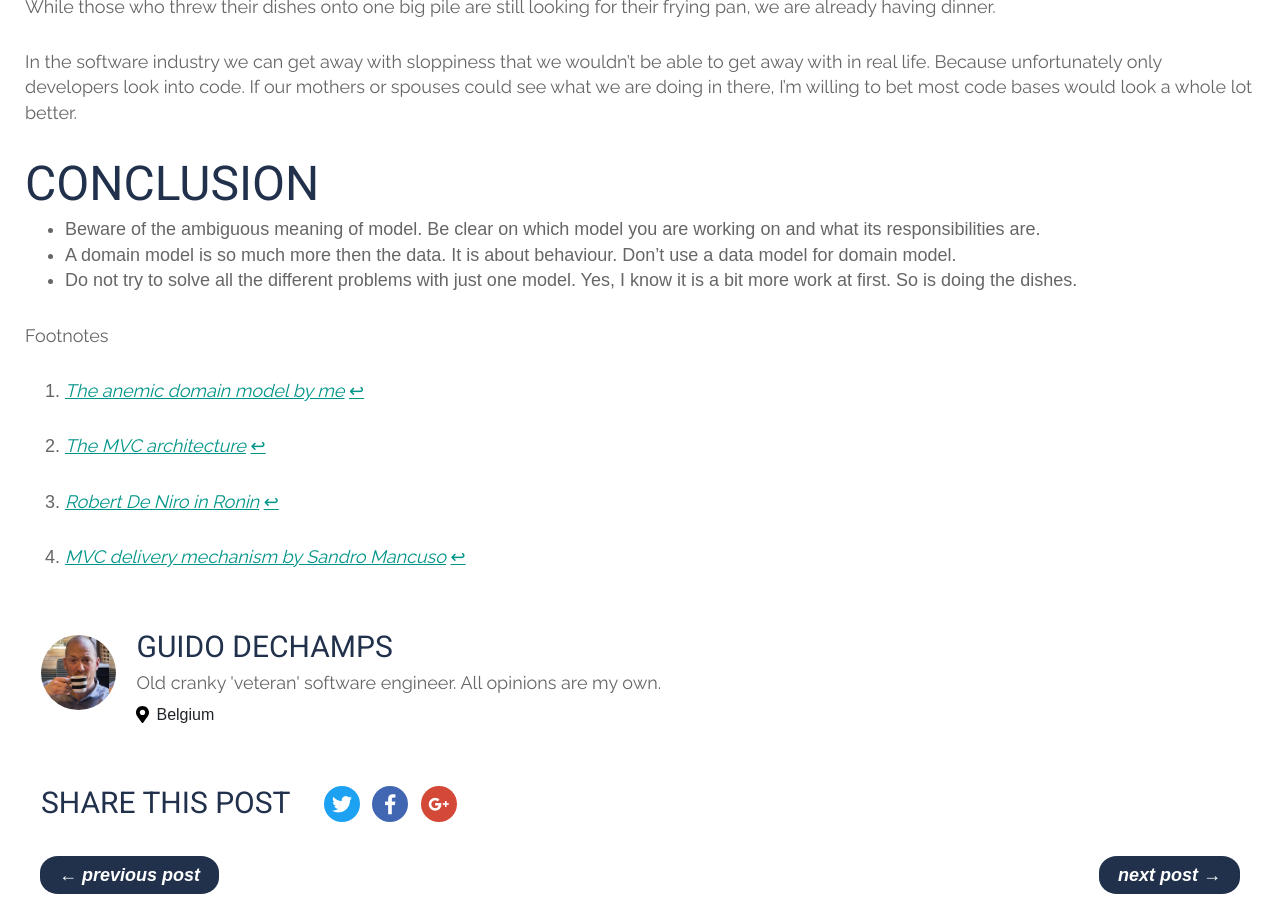
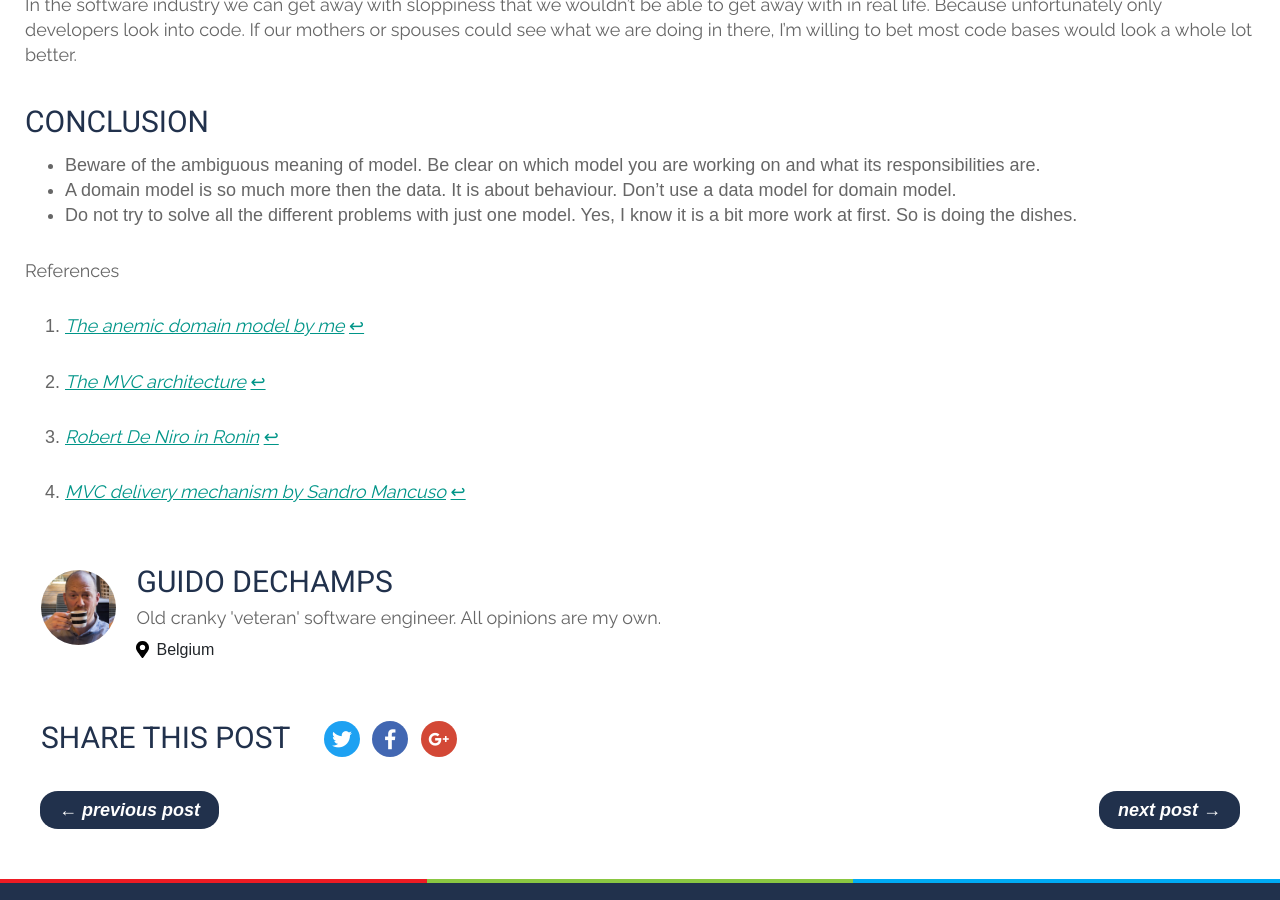
Before and after one commit to tripledio/tripledio.github.io, a Jekyll site: the page built from _posts/2017-11-07-model-anti-patterns.md, in a window 1280 px wide and 900 px high, scrolled down 7485 px. Built offline with Jekyll 4.4.1, drawn with Linux system fonts in a browser that asks for light colours.

Commit message:
Cleanup posts

```diff
--- a/_posts/2017-11-07-model-anti-patterns.md
+++ b/_posts/2017-11-07-model-anti-patterns.md
@@ -60,11 +60,11 @@
 
 ( An application can exist out of multiple separate deployable parts but let's keep it simple for now and assume that one application equals one deployable.)
 
-# The anti-patterns
+## The anti-patterns
 
 *a.k.a. things I wish people would stop doing*
 
-## a) Data model as domain model
+### a) Data model as domain model
 
 This one is simple. People call it their domain model but what they really mean is their data model represented in code. Preferably with an ORM to perform the translation. **But a domain model is not a data model.** When people talk about their domain model, I have obtained the reflex of probing what kind of model they are actually talking about. *Because a data model does not become a domain model because we start calling it that.* How the persisted data is modelled should not dictate how the domain is modelled. It is perfectly possible to have multiple domain models build upon the same data model. By which in *no way i am advocating sharing databases between applications.*
 
@@ -78,9 +78,9 @@
 
 I fear that a lot of software engineers have never seen an actual domain model. Or experienced the benefits from it. Which makes this such a hard anti-pattern to fight. But lets hope that I'm wrong...
 
-## b) One model to rule them all
+### b) One model to rule them all
 
-### The pattern
+#### The pattern
 
 A practice that is often encountered *inside* an application is the use of a single model for *everything*. The data model is used for the domain model, for the api model... Regardless of the problem that needs to solved. One model for everything.
 
@@ -88,7 +88,7 @@
 
 To me this anti-pattern is one of the main drivers behind failing, late, over-budget software projects. The larger the software project, the larger the impact. The amount of time and money I've seen wasted by this pattern is infuriating.
 
-### When is a single model viable ?
+#### When is a single model viable ?
 
 For me the single model approach is only a viable approach in very, very rare cases. When the application is very, very small and lightweight. When it has a complexity that is so low, a functionality so simple and straightforward that anyone can grasp it immediately. An application so simple that it is very easy to change without running the risk of introducing any unwanted side effects.
 
@@ -114,7 +114,7 @@
 </code></pre>
 
 
-### Using multiple models
+#### Using multiple models
 
 When the above conditions are *not* met, when there *are* clearly different responsibilities, different problems to be solved, different things to be modelled then I don't use the same model. Then I use a different model for each different layer.
 
@@ -124,7 +124,7 @@
 + create a clear and simple solution for each problem
 + minimize the impact of potential problems
 
-### The argument against multiple models
+#### The argument against multiple models
 
 The main argument people give against using multiple models is that they need to provide mapping from one model to another. *Well boo F#&ng hoo.*
 
@@ -136,7 +136,7 @@
 
 When you have multiple models with different responsibilities they very rarely map 1:1 on each other. If it is just copying state from structure A to an identical structure B, something is wrong.
 
-### Why are multiple models useful?
+#### Why are multiple models useful?
 
 When I empty the dishwasher it is easier to just throw everything in the same closet and be done with it. But I know it pays of to put the cups *together* near the coffee machine, to put the boards *together* close to the table, put the casseroles *together* near the cooking furniture and place the cutlery *together* in the drawer.
 
@@ -150,14 +150,13 @@
 
  In the software industry we can get away with sloppiness that we wouldn't be able to get away with in real life. Because unfortunately only developers look into code. If our mothers or spouses could see what we are doing in there, I'm willing to bet most code bases would look a whole lot better.
 
-
-# Conclusion
+## Conclusion
 
 + Beware of the ambiguous meaning of model. Be clear on which model you are working on and what its responsibilities are.
 + A domain model is so much more then the data. It is about behaviour. Don't use a data model for domain model.
 + Do not try to solve all the different problems with just one model. Yes, I know it is a bit more work at first. So is doing the dishes.
 
-**Footnotes**
+**References**
 
 [^r]: _[Robert De Niro in Ronin](http://www.imdb.com/title/tt0122690/quotes/qt0248369)_
 [^1]: _[GUI architectures by Martin Fowler](https://martinfowler.com/eaaDev/uiArchs.html#ModelViewController)_
```
Also changed, not shown: _drafts/DivideAndConquorDDD.md (+2 -0 lines), _drafts/draftExample.md (+2 -2 lines), _posts/2017-07-02-What-is-DDD.md (+3 -12 lines).
